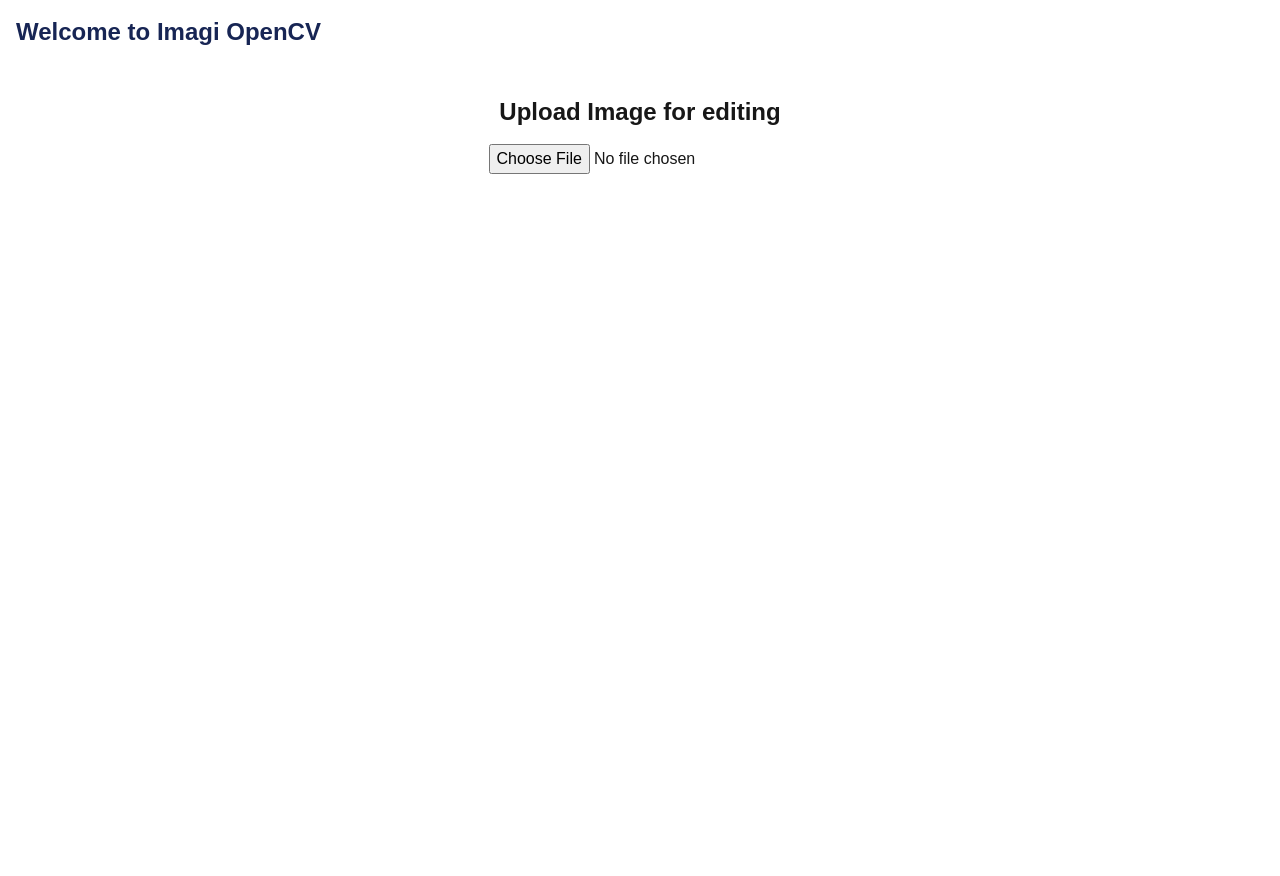
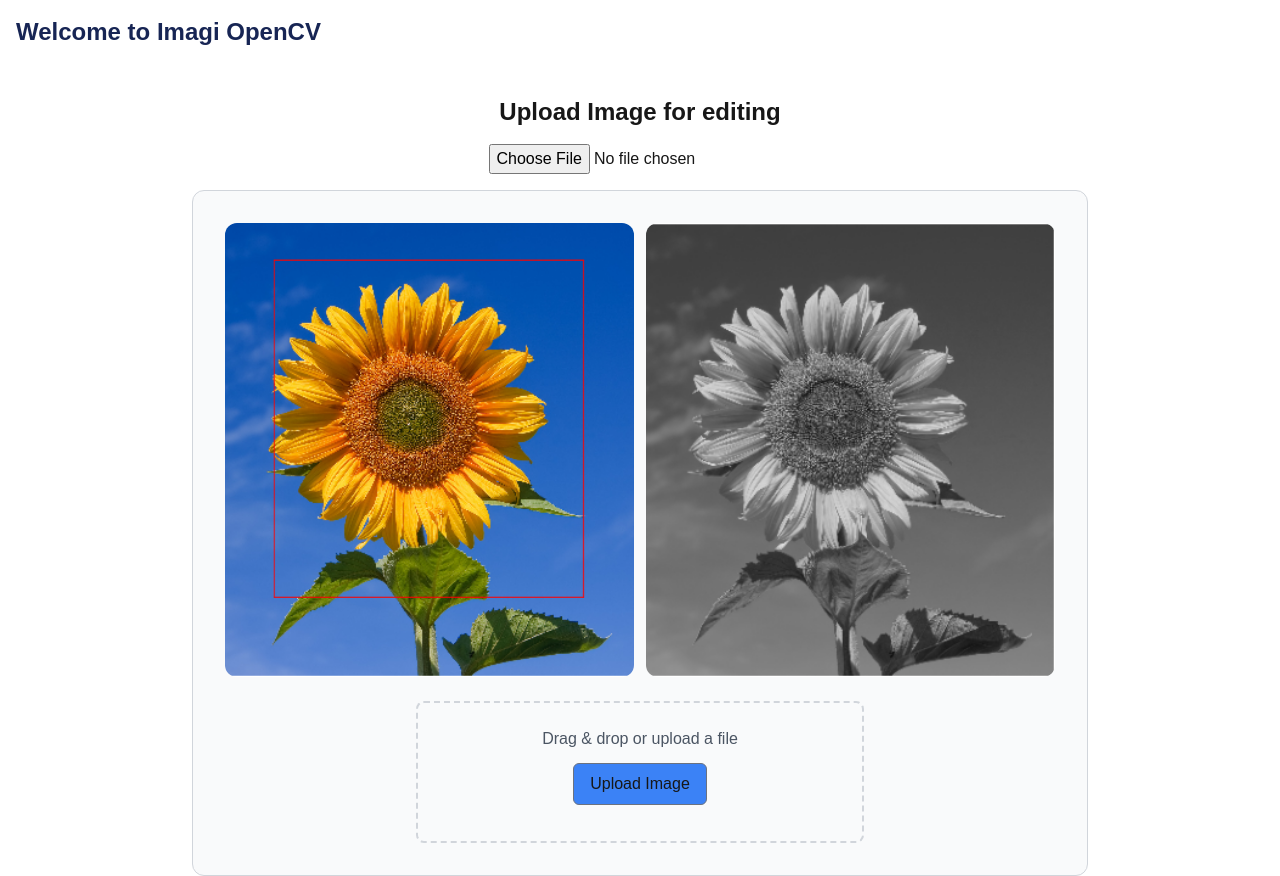
Before and after one commit to smmuja/imagi-opencv, a Next.js app: page / in a window 1280 px wide. Before the commit the page ends 800 px from the top, so only its background shows below. Built offline with nearby package versions, Linux system fonts and the light colour scheme.

Commit message:
feat: upload image preview and drag and drop

```diff
--- a/src/components/base/Button.tsx
+++ b/src/components/base/Button.tsx
@@ -27,7 +27,7 @@
         {...rest}
         className={`${getColorClass(
           color
-        )} border border-gray-500 px-4 py-2 mx-1 my-3 rounded-md`}
+        )} border border-gray-500 px-4 py-2 mx-1 my-3 rounded-md hover:opacity-95`}
       >
         {children}
       </button>
--- /dev/null
+++ b/src/features/UploadImage/components/UploadDragDrop.tsx
@@ -0,0 +1,44 @@
+import React, { useRef } from "react";
+import { Button } from "@/components/base";
+
+export function UploadDragDrop({
+  onFileSelect,
+  buttonLabel = "Upload Image",
+}: {
+  onFileSelect: (e: React.ChangeEvent<HTMLInputElement>) => void;
+  buttonLabel?: string;
+}) {
+  const fileInputRef = useRef<HTMLInputElement>(null);
+
+  return (
+    <div
+      className="flex flex-col items-center justify-center border-2 border-dashed border-gray-300 rounded-lg p-6 mt-6 w-full max-w-md"
+      onDragOver={(e) => e.preventDefault()}
+      onDrop={(e) => {
+        e.preventDefault();
+        const dt = e.dataTransfer;
+        if (dt.files && dt.files.length) {
+          const fileInputEvent = {
+            target: { files: dt.files } as unknown as HTMLInputElement,
+          } as React.ChangeEvent<HTMLInputElement>;
+          onFileSelect(fileInputEvent);
+        }
+      }}
+    >
+      <p className="text-gray-600">Drag & drop or upload a file</p>
+      <Button
+        color="blue"
+        className="mt-3"
+        onClick={() => fileInputRef.current?.click()}
+      >
+        {buttonLabel}
+      </Button>
+      <input
+        type="file"
+        ref={fileInputRef}
+        className="hidden"
+        onChange={onFileSelect}
+      />
+    </div>
+  );
+}
--- /dev/null
+++ b/src/features/UploadImage/components/UploadImagePreview.tsx
@@ -0,0 +1,23 @@
+import previewImg from "@/assets/img/preview-img.png";
+import previewImgGrayscale from "@/assets/img/preview-img-grayscale.png";
+
+import Image from "next/image";
+
+export function UploadImagePreview() {
+  return (
+    <>
+      <div className="flex justify-center items-center p y-5 gap-3 w-full max-w-4xl">
+        <Image
+          src={previewImg}
+          alt="Preview Image"
+          className="rounded-xl w-1/2 h-auto object-cover"
+        />
+        <Image
+          src={previewImgGrayscale}
+          alt="Preview Image"
+          className="rounded-xl w-1/2 h-auto object-cover"
+        />
+      </div>
+    </>
+  );
+}
--- a/src/features/UploadImage/components/UploadImageWrapper.tsx
+++ b/src/features/UploadImage/components/UploadImageWrapper.tsx
@@ -9,6 +9,7 @@
 import { MdCrop } from "react-icons/md";
 import { FaCircleHalfStroke } from "react-icons/fa6";
 import { IoMdDownload } from "react-icons/io";
+import { UploadImagePreview, UploadDragDrop } from "@/features";
 
 export function UploadImageWrapper() {
   const [file, setFile] = useState<string | undefined>();
@@ -97,9 +98,31 @@
         <label className="font-semibold my-4 text-2xl">
           Upload Image for editing
         </label>
-        <input type="file" onChange={handleChange} />
+        {!file && (
+          <>
+            <input type="file" onChange={handleChange} />
+          </>
+        )}
+
+        {file && (
+          <UploadDragDrop
+            onFileSelect={handleChange}
+            buttonLabel="Change Image"
+          />
+        )}
+        {sizeLimitError && <p className="text-red-500">{sizeLimitError}</p>}
       </div>
-      {sizeLimitError && <p className="text-red-500">{sizeLimitError}</p>}
+
+      {/* Upload Area */}
+      {!file && (
+        <div className="flex justify-center">
+          <div className="flex flex-col items-center justify-center border border-gray-300 rounded-xl p-8 bg-gray-50 w-full max-w-4xl min-h-[250px]">
+            <UploadImagePreview />
+
+            <UploadDragDrop onFileSelect={handleChange} />
+          </div>
+        </div>
+      )}
 
       {file && (
         <>
--- a/src/features/UploadImage/components/index.ts
+++ b/src/features/UploadImage/components/index.ts
@@ -1 +1,3 @@
 export * from "./UploadImageWrapper";
+export * from "./UploadImagePreview";
+export * from "./UploadDragDrop";
```
Also changed, not shown: src/assets/img/preview-img-grayscale.png (added), src/assets/img/preview-img.png (added).
